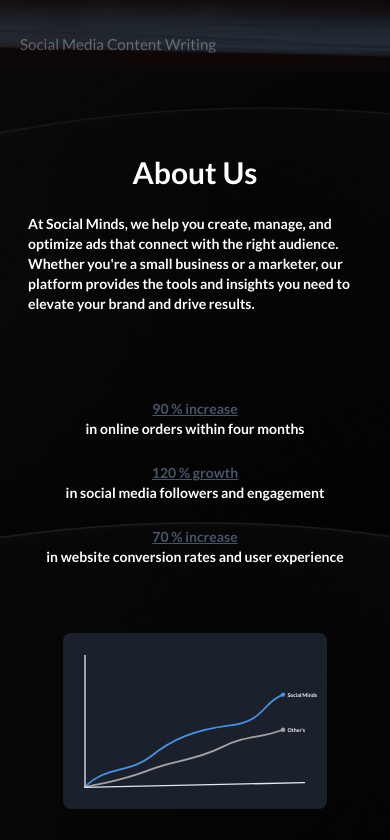
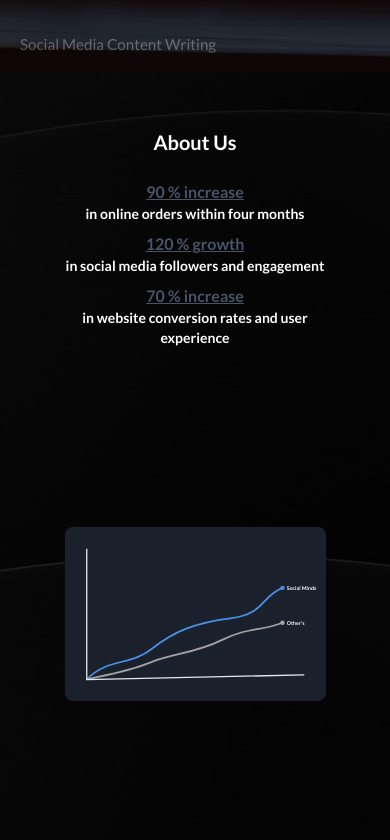
Before and after one commit to Sahilsajar/Social-Minds, a React (Vite) app: page / in a window 390 px wide. Shown: the part 1624-2464 px from the top of the page. Built offline with nearby package versions, Linux system fonts and the light colour scheme.

Commit message:
responsiveness of about section

```diff
--- a/src/components/Graph.jsx
+++ b/src/components/Graph.jsx
@@ -54,19 +54,21 @@
   return (
     <div
       ref={containerRef}
-      className="graph-container relative  hover:shadow-sm hover:shadow-green-300"
+      className="graph-container relative w-full h-auto rounded-lg max-w-md  lg:max-w-lg hover:shadow-sm hover:shadow-green-300"
       onMouseMove={handleMouseMove}
       onMouseLeave={handleMouseLeave}
       style={{
         transition: "transform 0.2s ease", // Smooth transition back to neutral
         perspective: "1000px", // Enable 3D perspective
       }}
+
     >
 
       <svg
         viewBox="0 0 600 400"
         xmlns="http://www.w3.org/2000/svg"
-        className="h-44 md:h-72 lg:h-96 w-full rounded-lg"
+        // className="h-24 w-24 rounded-lg"
+        className="rounded-lg hover:shadow-sm"
       >
         {/* Background */}
         <rect width="600" height="400" fill="#1A202C" />
--- a/src/components/Results.jsx
+++ b/src/components/Results.jsx
@@ -1,51 +1,56 @@
 import React from "react";
 import AnimateText from "./AnimateText";
 import Graph from "./Graph";
-import backImg from "../assets/Background/1.jpg"
+import backImg from "../assets/Background/1.jpg";
 
 const Results = () => {
   return (
-    <div style={{ backgroundImage: 'url(' + backImg + ')', backgroundSize: 'cover' }}
-     className="bg-white text-black dark:bg-dark2 dark:text-white">
-      <div className="h-[300px] flex flex-col justify-center items-center text-sm md:text-base">
-        <h2 className="text-3xl md:text-4xl lg:text-5xl font-bold text-center text-slate-600 dark:text-white p-6">
+    <div
+      style={{
+        backgroundImage: "url(" + backImg + ")",
+        backgroundSize: "cover",
+      }}
+      className="bg-white h-screen text-black dark:bg-dark2 dark:text-white"
+    >
+      <div className="p-8 mx-auto w-5/6">
+        <div className="md:text-base">
+          <h2 className="text-xl md:text-2xl lg:text-3xl font-bold text-center text-slate-600 dark:text-white p-6">
             About Us
           </h2>
-        <p className="px-7">
+          <p className="text-xs md:text-sm lg:text-base hidden sm:block">
             At Social Minds, we help you create, manage, and optimize ads that
-          connect with the right audience. Whether you're a small business or a
-          marketer, our platform provides the tools and insights you need to
+            connect with the right audience. Whether you're a small business or
+            a marketer, our platform provides the tools and insights you need to
             elevate your brand and drive results.
           </p>
         </div>
-      <div className=" h-[calc(100vh-356px)] flex justify-around flex-col md:flex-row gap-2">
+        <div className="h-[calc(100vh-153px)] grid grid-cols-1 md:grid-cols-2 md:pt-4">
           {/* Text Section */}
-        <div className="flex flex-col text-center justify-center text-sm md:text-lg space-y-6 pb-1">
+          <div className="h-fit flex flex-col text-center  justify-center md:text-lg space-y-2 md:space-y-6 md:pt-4">
             <div className="flex flex-col">
               <span className="underline text-slate-600">
                 <AnimateText start={10} end={90} /> % increase
               </span>
-            <span>in online orders within four months</span>
+              <span className="text-sm lg:text-base">in online orders within four months</span>
             </div>
             <div className="flex flex-col">
               <span className="underline text-slate-600">
                 <AnimateText start={10} end={120} /> % growth
               </span>
-            <span>in social media followers and engagement</span>
+              <span className="text-sm lg:text-base">in social media followers and engagement</span>
             </div>
             <div className="flex flex-col">
               <span className="underline text-slate-600">
                 <AnimateText start={10} end={70} /> % increase
               </span>
-            <span>in website conversion rates and user experience</span>
+              <span className="text-sm lg:text-base">in website conversion rates and user experience</span>
             </div>
           </div>
 
           {/* Graph Section */}
-        <div className="flex justify-center items-center pb-6">
-
+          <div className="pt-2">
             <Graph />
-
+          </div>
         </div>
       </div>
     </div>
```
Lines whose indentation alone changed are shown as unchanged.
